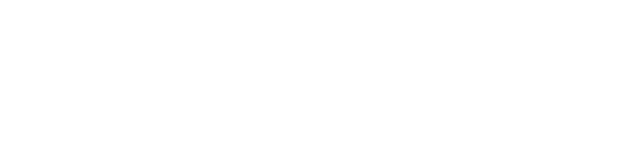
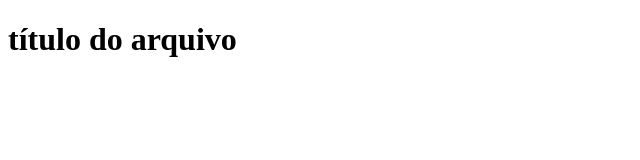
Before and after one commit to gledsondf/gamephaser, a plain HTML site: page 2index.html in a window 1280 px wide. Shown: the whole page, without its empty margins (0-640 px from the left). Drawn offline with Linux system fonts and the light colour scheme.

Commit message:
Alteração do arquivo 2index.html

```diff
--- a/2index.html
+++ b/2index.html
@@ -5,5 +5,7 @@
 </head>
 <body>
 
+	<h1>título do arquivo</h1>
+
 </body>
 </html>
```
